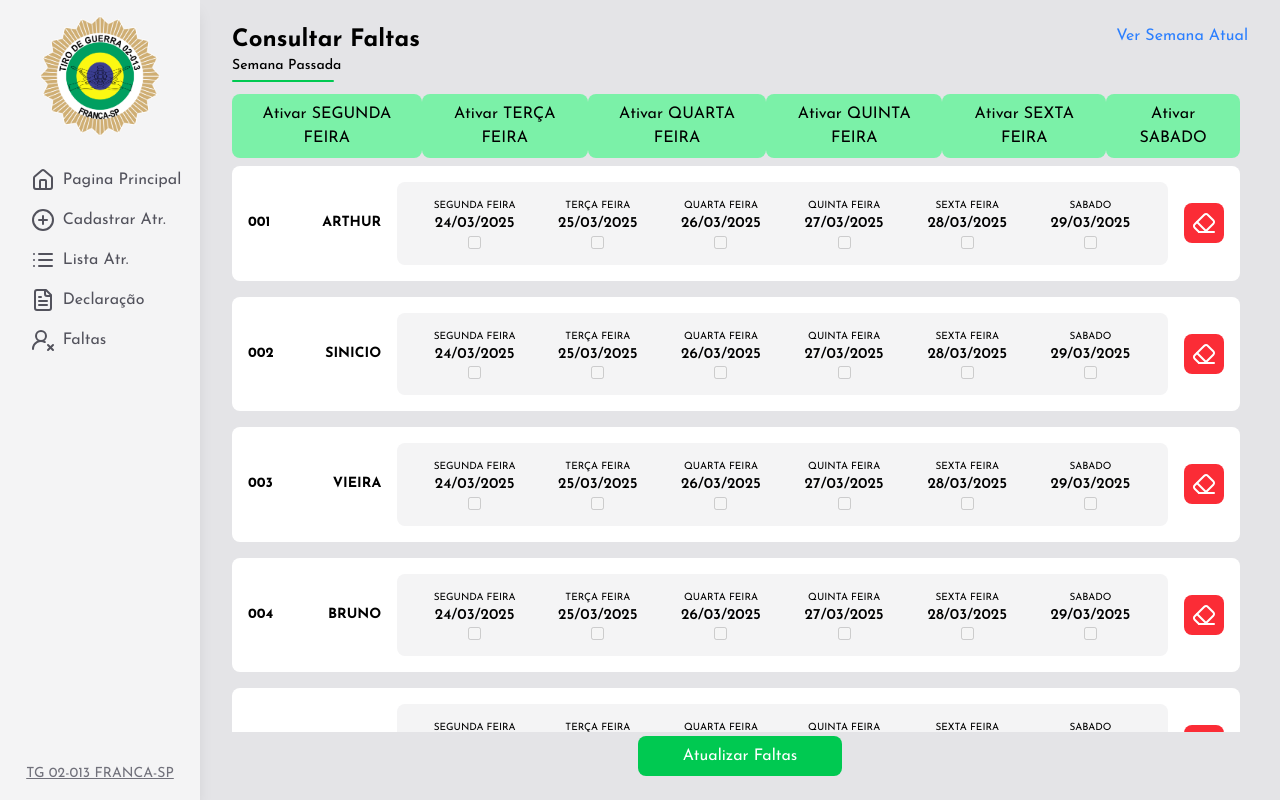
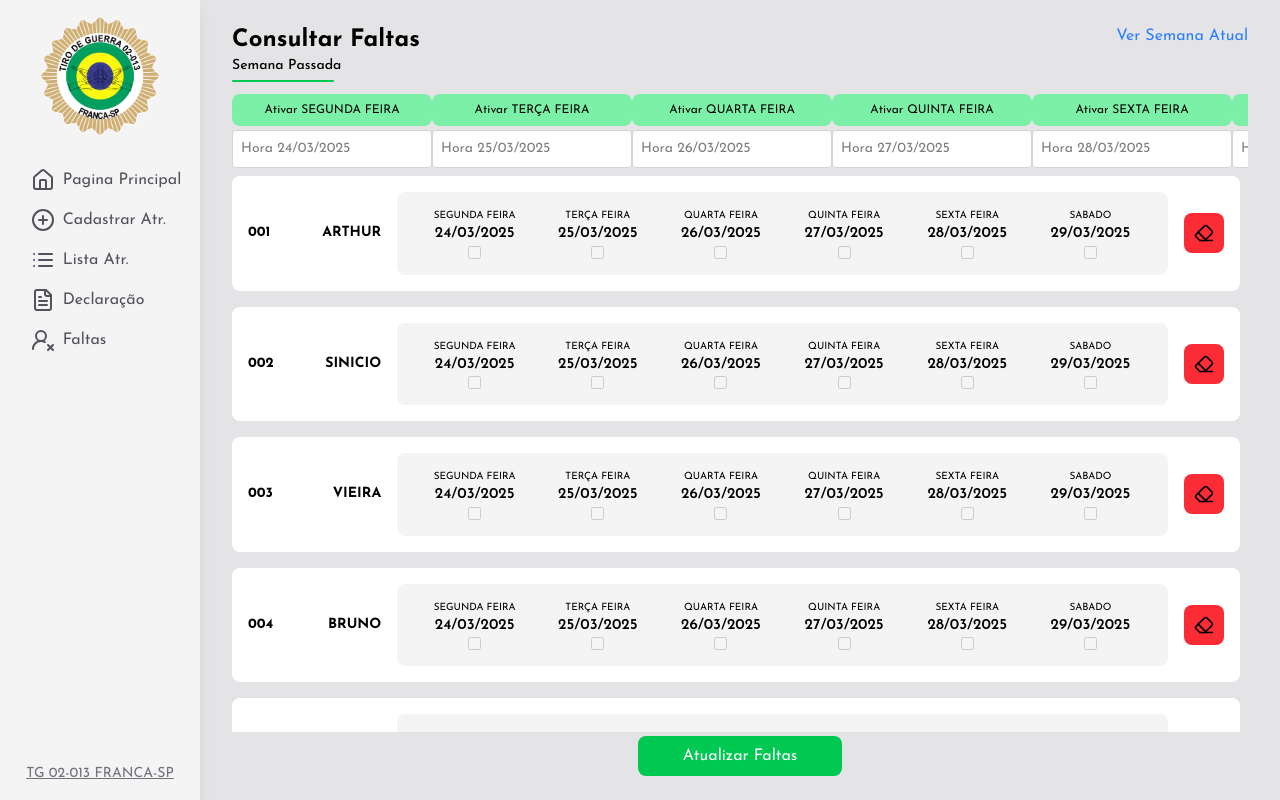
Before and after one commit to arthuracmm/exercito-system, a React (Vite) app: page /faltas/semana-passada in a window 1280 px wide. Built offline with nearby package versions, Linux system fonts and the light colour scheme; data requests are answered from the project's data file.

Commit message:
feat: update FaltasSP and Declaracao pages to manage hour data and improve week handling

```diff
--- a/public/db/db.json
+++ b/public/db/db.json
@@ -765,60 +765,52 @@
       "data": "2025-04-07",
       "atiradores": [
         "9704",
-        "7f42",
-        "1a3d"
+        "152f"
       ],
       "ativo": true,
-      "hora": "Das 06:00 as 08:00"
-    },
-    {
-      "id": "2025-04-12",
-      "data": "2025-04-12",
-      "atiradores": [
-        "9704"
-      ],
-      "ativo": true,
-      "hora": "Das 06:00 as 08:10"
+      "hora": ""
     },
     {
       "id": "2025-04-08",
       "data": "2025-04-08",
       "atiradores": [
-        "152f",
+        "7f42"
+      ],
+      "ativo": true,
+      "hora": "Das 06:00 as 08:30"
+    },
+    {
+      "id": "2025-04-09",
+      "data": "2025-04-09",
+      "atiradores": [],
+      "ativo": true,
+      "hora": ""
+    },
+    {
+      "id": "2025-04-10",
+      "data": "2025-04-10",
+      "atiradores": [],
+      "ativo": true,
+      "hora": ""
+    },
+    {
+      "id": "2025-04-11",
+      "data": "2025-04-11",
+      "atiradores": [
         "e32f"
       ],
       "ativo": true,
       "hora": "Das 06:00 as 08:30"
     },
     {
-      "id": "2025-04-10",
-      "data": "2025-04-10",
+      "id": "2025-04-12",
+      "data": "2025-04-12",
       "atiradores": [
-        "152f",
-        "1a3d"
+        "e32f",
+        "9704"
       ],
       "ativo": true,
-      "hora": "Das 06:00 as 08:30"
-    },
-    {
-      "id": "2025-04-11",
-      "data": "2025-04-11",
-      "atiradores": [
-        "9704",
-        "7f42",
-        "1a3d"
-      ],
-      "ativo": true,
-      "hora": "Das 06:00 as 08:20"
-    },
-    {
-      "id": "2025-04-09",
-      "data": "2025-04-09",
-      "atiradores": [
-        "e32f"
-      ],
-      "ativo": true,
-      "hora": "Das 06:00 as 08:10"
+      "hora": ""
     }
   ]
 }
--- a/src/components/SidebarLeft.tsx
+++ b/src/components/SidebarLeft.tsx
@@ -1,4 +1,4 @@
-import { FileText, House, List, PlusCircle, Search, UserRoundX } from "lucide-react";
+import { FileText, House, List, PlusCircle, UserRoundX } from "lucide-react";
 import { Link } from "react-router-dom";
 
 const items = [{
@@ -25,8 +25,7 @@ const items = [{
     nome: "Faltas",
     icon: UserRoundX,
     path: '/faltas'
-},
-
+}
 ]
 
 const verifyPath = (path: string) => {
--- a/src/pages/Declaracao.tsx
+++ b/src/pages/Declaracao.tsx
@@ -9,6 +9,7 @@ export function Declaracao() {
     const [faltas, setFaltas] = useState<any[]>([]);
     const [semanaSelecionada, setSemanaSelecionada] = useState<string>('current'); // "current" ou "previous"
     const [diasDaSemana, setDiasDaSemana] = useState<any[]>([]);
+    const [hourDates, setHourDates] = useState<any>({}); // Armazenar as horas para cada dia
 
     // Função para gerar as datas de segunda a sábado
     const obterDiasDaSemana = (data: Date) => {
@@ -56,6 +57,15 @@ export function Declaracao() {
             .catch((error) => {
                 console.error('Erro ao carregar faltas:', error);
             });
+
+        // Carregar as horas (isso pode variar dependendo de como você tem a estrutura de dados)
+        axios.get('http://localhost:5000/hours')
+            .then((response) => {
+                setHourDates(response.data); // Aqui você pode ter um objeto com as horas
+            })
+            .catch((error) => {
+                console.error('Erro ao carregar horas:', error);
+            });
     }, []);
 
     useEffect(() => {
@@ -91,7 +101,7 @@ export function Declaracao() {
             const atirador = atiradores.find(a => a.id === id); // Comparar pelo id
             if (atirador) {
                 let yPosition = 30;
-                let hasPresenceInAnyDay = false; // Flag para verificar se o atirador tem presença em qualquer dia
+                let textoFaltas = ""; // String para acumular as faltas (data + hora)
 
                 // Adicionar o nome do atirador
                 if (index > 0) doc.addPage(); // Nova página após a primeira
@@ -100,30 +110,40 @@ export function Declaracao() {
 
                 // Iterar sobre os dias da semana (segunda a sábado)
                 diasDaSemana.forEach((dia) => {
-                    // Verificar se o atirador tem falta nesse dia específico
+                    // Verificar se o atirador faltou nesse dia específico
                     const faltaNoDia = faltas.find(falta =>
                         falta.atiradores.includes(atirador.id) && falta.data === dia.data);
 
-                    // Se não tiver falta no dia, mostrar a data e a hora
-                    if (!faltaNoDia) {
-                        const hora = faltaNoDia?.hora || "Sem horário"; // Pega o horário ou exibe "Sem horário"
-                        doc.text(`(${dia.dataFormatada}, ${hora})`, 20, yPosition); // Mostrar no formato "(data, hora)"
-                        yPosition += 10; // Ajustar a posição
-                        hasPresenceInAnyDay = true;
+                    // Se o atirador faltar, mostrar a data e a hora
+                    if (faltaNoDia) {
+                        const hora = faltaNoDia.hora || ""; // Pega o horário ou deixa vazio
+                        if (hora) {
+                            textoFaltas += `${dia.dataFormatada} ${hora}, `; // Concatenar a data e hora com vírgula
+                        } else {
+                            textoFaltas += `${dia.dataFormatada}, `; // Apenas a data, sem a hora
+                        }
+                    } else {
+                        // Se o atirador NÃO faltou, adicionar a data sem hora
+                        textoFaltas += `${dia.dataFormatada}, `;
                     }
                 });
 
-                // Se o atirador não tiver presença em nenhum dia, não gerar a declaração
-                if (!hasPresenceInAnyDay) {
-                    console.log(`Atirador ${atirador.nomeatr} não tem presença em nenhum dia`);
-                    return;
+                // Remover a última vírgula e espaço extras (se houver)
+                if (textoFaltas.endsWith(", ")) {
+                    textoFaltas = textoFaltas.slice(0, -2);
                 }
+
+                // Exibir o texto das faltas acumuladas
+                doc.text(textoFaltas, 20, yPosition);
+                yPosition += 10; // Ajustar a posição vertical
             }
         });
 
         // Exibir o PDF gerado
         doc.output('dataurlnewwindow');
     };
+
+
 
     return (
         <div className="flex flex-1 h-screen w-full font-josefin">
--- a/src/pages/FaltasSP.tsx
+++ b/src/pages/FaltasSP.tsx
@@ -10,15 +10,15 @@ export function FaltasSP() {
     const [selectedAtiradores, setSelectedAtiradores] = useState<{ [key: string]: Set<string> }>({});
     const [activeDates, setActiveDates] = useState<{ [key: string]: boolean }>({});
     const [weekDays, setWeekDays] = useState<any[]>([]);
+    const [hourDates, setHourDates] = useState<{ [key: string]: string }>({});
 
-    // Função para obter os dias da semana atual
-    const getWeekDays = () => {
+    // Função para obter os dias da semana passada
+    const getLastWeekDays = () => {
         const daysOfWeek = ['SEGUNDA FEIRA', 'TERÇA FEIRA', 'QUARTA FEIRA', 'QUINTA FEIRA', 'SEXTA FEIRA', 'SABADO'];
         const today = new Date();
         const dayOfWeek = today.getDay();
 
-        // Calcula a diferença para a segunda-feira da semana passada
-        const diffToLastMonday = dayOfWeek === 0 ? -13 : -6 - dayOfWeek;
+        const diffToLastMonday = dayOfWeek === 0 ? -13 : 1 - dayOfWeek - 7;
         const lastMonday = new Date(today);
         lastMonday.setDate(today.getDate() + diffToLastMonday);
 
@@ -40,6 +40,7 @@ export function FaltasSP() {
     };
 
     useEffect(() => {
+        // Pega os atiradores
         axios.get('http://localhost:5000/atiradores')
             .then((response) => {
                 setAtiradores(response.data);
@@ -48,11 +49,13 @@ export function FaltasSP() {
                 console.error('Erro ao carregar atiradores:', error);
             });
 
+        // Pega as faltas da semana passada
         axios.get('http://localhost:5000/faltas')
             .then((response) => {
                 const faltasData: { [key: string]: any } = {};
                 const selectedAtiradoresData: { [key: string]: Set<string> } = {};
                 const activeDatesData: { [key: string]: boolean } = {};
+                const hourDatesData: { [key: string]: string } = {};
 
                 response.data.forEach((falta: any) => {
                     const data = falta.data;
@@ -60,19 +63,21 @@ export function FaltasSP() {
 
                     faltasData[data] = falta;
                     selectedAtiradoresData[data] = new Set(atiradores);
-                    activeDatesData[data] = falta.ativo !== undefined ? falta.ativo : true; // Default ativo
+                    activeDatesData[data] = falta.ativo !== undefined ? falta.ativo : true;
+                    hourDatesData[data] = falta.hora || '';
                 });
 
                 setFaltas(faltasData);
                 setSelectedAtiradores(selectedAtiradoresData);
                 setActiveDates(activeDatesData);
+                setHourDates(hourDatesData);
             })
             .catch((error) => {
                 console.error('Erro ao carregar faltas:', error);
             });
 
-        // Chama a função para gerar os dias da semana
-        getWeekDays();
+        // Chama a função para gerar os dias da semana passada
+        getLastWeekDays();
     }, []);
 
     const formatDateForDisplay = (isoDate: string) => {
@@ -106,15 +111,25 @@ export function FaltasSP() {
         });
     };
 
+    const handleHourChange = (date: string, hour: string) => {
+        setHourDates((prevState) => {
+            const newState = { ...prevState };
+            newState[date] = hour;
+            return newState;
+        });
+    };
+
     const handleSubmit = () => {
         // Envia as alterações ao banco de dados apenas quando o botão for clicado
         Object.keys(activeDates).forEach((date) => {
             const atiradoresForDay = Array.from(selectedAtiradores[date] || []);
+            const hora = hourDates[date] || '';
             const dataToSend = {
                 id: date,
                 data: date,
                 atiradores: atiradoresForDay,
-                ativo: activeDates[date], // Mantém o status ativo da data
+                ativo: activeDates[date],
+                hora: hora,
             };
 
             // Verifica se a data já existe no banco de dados
@@ -161,7 +176,8 @@ export function FaltasSP() {
                         id: date,
                         data: date,
                         atiradores: Array.from(selectedAtiradores[date] || []).filter((id) => id !== atiradorId),
-                        ativo: activeDates[date], // Mantém o status ativo da data
+                        ativo: activeDates[date],
+                        hora: hourDates[date] || '',
                     })
                         .then(() => {
                             console.log(`Atirador ${atiradorId} removido da data ${date} com sucesso`);
@@ -191,13 +207,22 @@ export function FaltasSP() {
                 <div className="flex flex-1 flex-col w-full mt-2 overflow-x-hidden overflow-y-scroll items-center pr-2">
                     <div className="flex justify-between w-full">
                         {weekDays.map((weekDay) => (
+                            <div className="flex flex-col gap-1">
                                 <button
                                     key={weekDay.date}
-                                className={`px-4 py-2 rounded-lg ${activeDates[weekDay.date] ? 'bg-red-300' : 'bg-green-300'}`}
+                                    className={`text-xs px-4 py-2 rounded-lg ${activeDates[weekDay.date] ? 'bg-red-300' : 'bg-green-300'}`}
                                     onClick={() => handleDateStatusChange(weekDay.date)}
                                 >
                                     {activeDates[weekDay.date] ? 'Desativar' : 'Ativar'} {weekDay.day}
                                 </button>
+                                <input
+                                    type="text"
+                                    placeholder={`Hora ${formatDateForDisplay(weekDay.date)}`}
+                                    className="w-50 text-sm bg-white p-2 rounded-sm border-1 border-zinc-300 outline-none"
+                                    onChange={(e) => handleHourChange(weekDay.date, e.target.value)}
+                                    value={hourDates[weekDay.date] || ''}
+                                />
+                            </div>
                         ))}
                     </div>
 
@@ -235,12 +260,19 @@ export function FaltasSP() {
                                     className="flex size-10 bg-red-500 items-center justify-center rounded-lg cursor-pointer"
                                     onClick={() => handleRemoveAtirador(atirador.id)}
                                 >
-                                    <Eraser className="text-white" />
+                                    <Eraser size={20} />
                                 </button>
                             </div>
                         ))}
+                    <div className="flex gap-4 w-full justify-center items-center py-6">
+                        <button
+                            className="flex justify-center items-center text-white bg-zinc-900 p-2 rounded-lg gap-2"
+                            onClick={handleSubmit}
+                        >
+                            <h1>Salvar Alterações</h1>
+                        </button>
                     </div>
-
+                </div>
                 <button
                     className="bg-green-500 p-2 text-white rounded-lg hover:bg-green-600 transition-all w-[20%] cursor-pointer"
                     onClick={handleSubmit}
--- a/src/pages/Home.tsx
+++ b/src/pages/Home.tsx
@@ -1,5 +1,5 @@
 import { Link } from "react-router-dom";
-import { Eye, FileText, House, List, PlusCircle, Search } from "lucide-react";
+import { Eye, FileText, House, List, PlusCircle, Search, UserRoundX } from "lucide-react";
 import { SidebarLeft } from "../components/SidebarLeft";
 import { Footer } from "../components/Footer";
 
@@ -7,11 +7,6 @@ const items = [{
     nome: "Cadastrar Atirador",
     icon: PlusCircle,
     path: '/cadastro'
-},
-{
-    nome: "Fato Observado",
-    icon: Eye,
-    path: '/fo'
 },
 {
     nome: "Lista Atiradores",
@@ -23,6 +18,11 @@ const items = [{
     icon: FileText,
     path: '/declaracao'
 },
+{
+    nome: "Faltas",
+    icon: UserRoundX,
+    path: '/faltas'
+}
 
 ]
 
```
Lines whose indentation alone changed are shown as unchanged.
